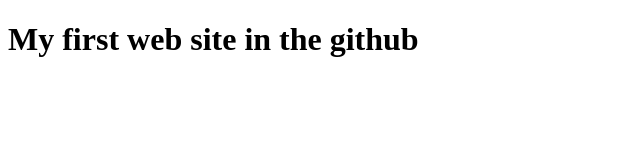
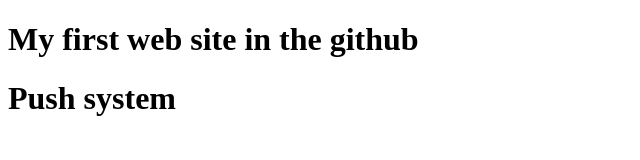
Before and after one commit to solymanHossen/my-first-website, a plain HTML site: page index.html in a window 1280 px wide. Shown: the whole page, without its empty margins (0-640 px from the left). Drawn offline with Linux system fonts and the light colour scheme.

Commit message:
this is github

```diff
--- a/index.html
+++ b/index.html
@@ -8,5 +8,7 @@
 </head>
 <body>
     <h1>My first web site in the github</h1>
+
+    <h1>Push system</h1>
 </body>
 </html>
```
